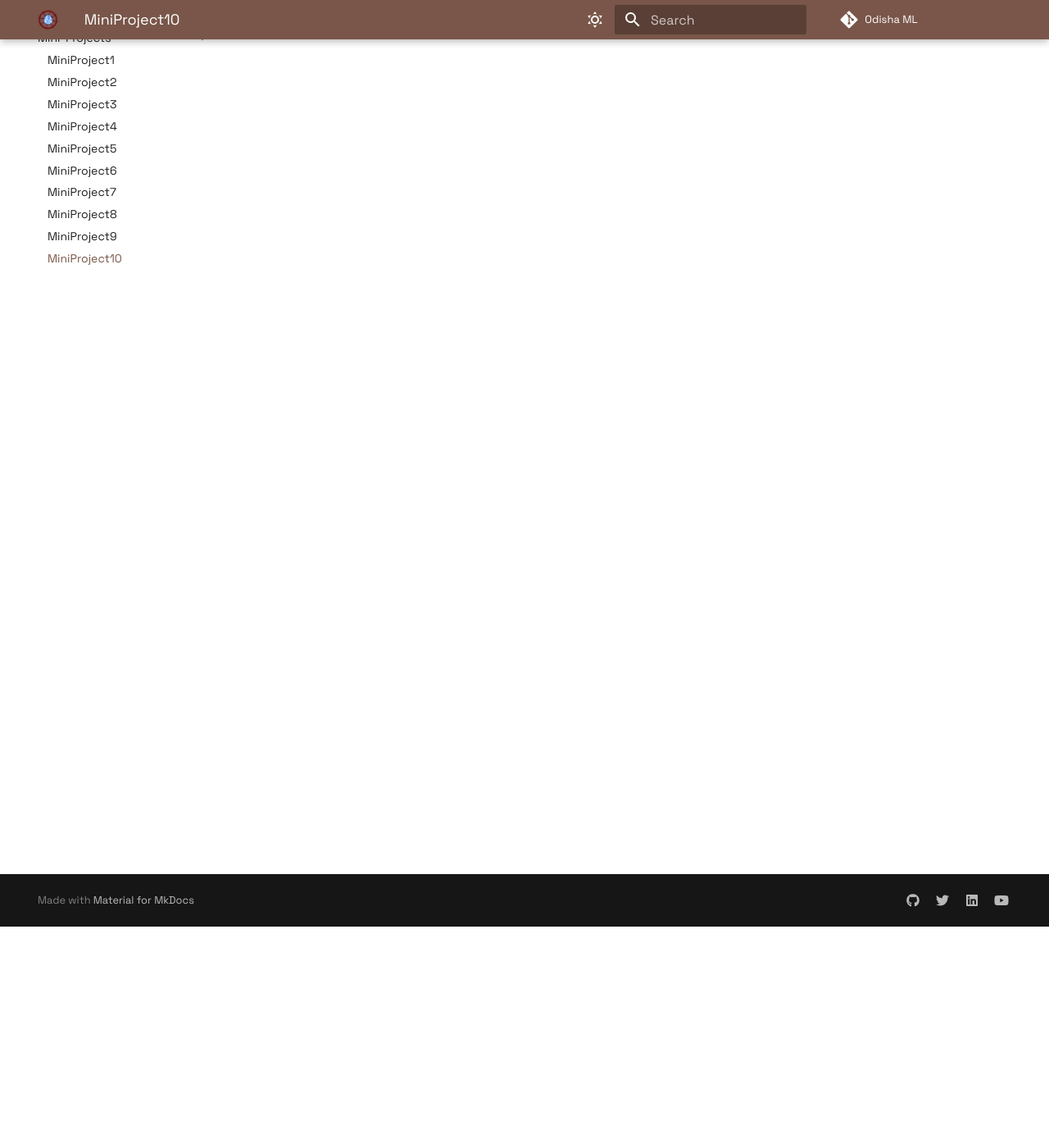
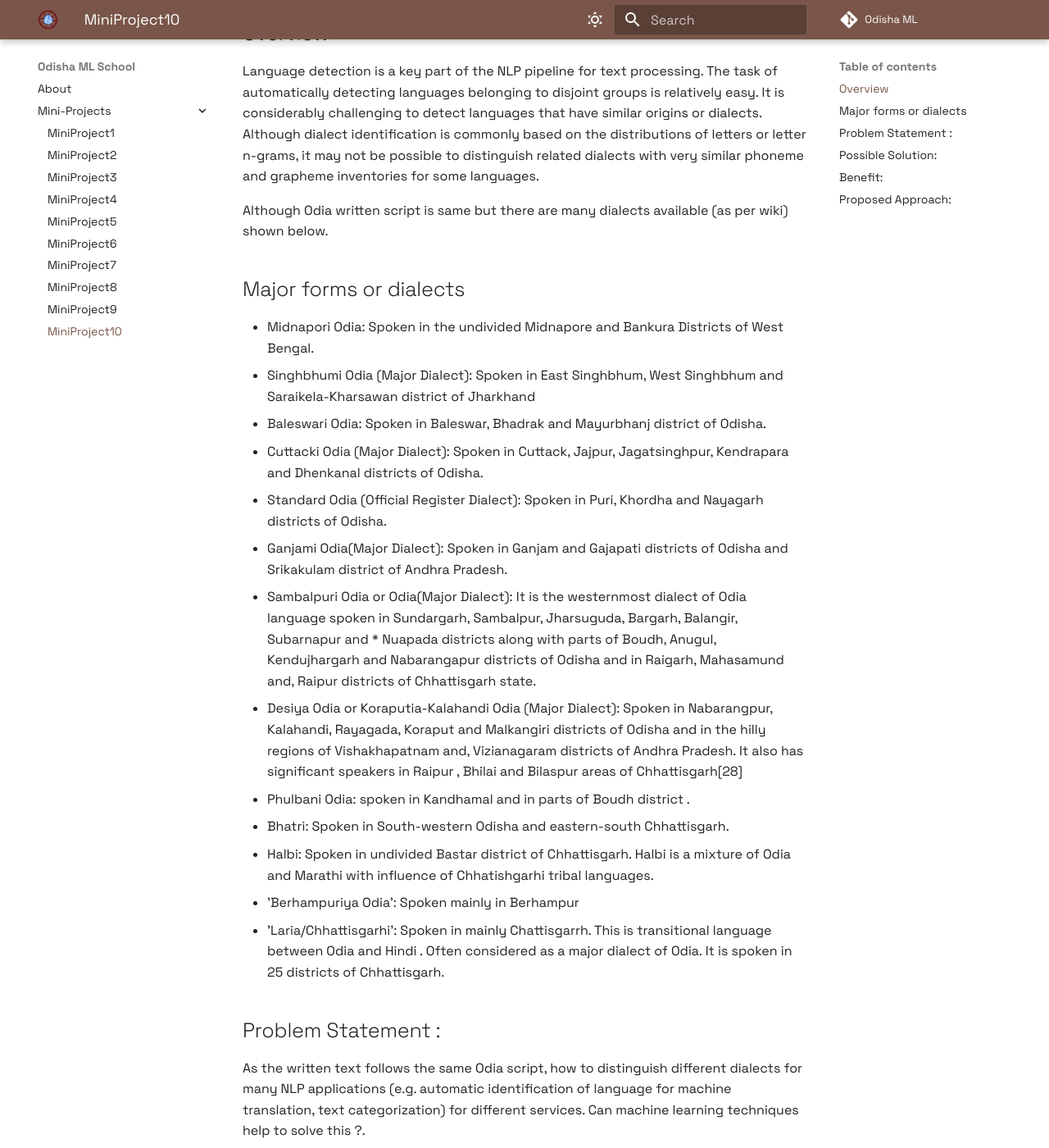
Before and after one commit to OdiaNLP/odianlp.github.io, an MkDocs documentation site: the page built from docs/mini-projects/mp10/readme.md, in a window 1280 px wide and 1400 px high, scrolled down 270 px. Shown: the whole window at 82% size. Built offline with MkDocs 1.6.1 and Material for MkDocs 9.7.7, drawn with Linux system fonts in a browser that asks for light colours; comment, search, counter and statistics services are not loaded; some of the changed text lies outside the part shown.

Commit message:
Update readme.md

```diff
--- a/docs/mini-projects/mp10/readme.md
+++ b/docs/mini-projects/mp10/readme.md
@@ -1,3 +1,71 @@
-# Mini-project details
+# Odia Dialect Corpus
 
-_Mentors need to fill the mini-project details here_
+Mentor: Dr. Shantipriya Parida
+
+## Overview
+Language detection is a key part of the NLP pipeline for text processing. The task of automatically detecting languages belonging to disjoint groups is relatively easy. It is considerably challenging to detect languages that have similar origins or dialects. Although dialect identification is commonly based on the distributions of letters or letter n-grams, it may not be possible to distinguish related dialects with very similar phoneme and grapheme inventories for some languages.
+
+Although Odia written script is same but there are many dialects available (as per wiki) shown below.
+
+## Major forms or dialects
+* Midnapori Odia: Spoken in the undivided Midnapore and Bankura Districts of West Bengal.
+* Singhbhumi Odia (Major Dialect): Spoken in East Singhbhum, West Singhbhum and Saraikela-Kharsawan district of Jharkhand
+* Baleswari Odia: Spoken in Baleswar, Bhadrak and Mayurbhanj district of Odisha.
+* Cuttacki Odia (Major Dialect): Spoken in Cuttack, Jajpur, Jagatsinghpur, Kendrapara and Dhenkanal districts of Odisha.
+* Standard Odia (Official Register Dialect): Spoken in Puri, Khordha and Nayagarh districts of Odisha.
+* Ganjami Odia(Major Dialect): Spoken in Ganjam and Gajapati districts of Odisha and Srikakulam district of Andhra Pradesh.
+* Sambalpuri Odia or Odia(Major Dialect): It is the westernmost dialect of Odia language spoken in Sundargarh, Sambalpur, Jharsuguda, Bargarh, Balangir, Subarnapur and * Nuapada districts along with parts of Boudh, Anugul, Kendujhargarh and Nabarangapur districts of Odisha and in Raigarh, Mahasamund and, Raipur districts of Chhattisgarh state.
+* Desiya Odia or Koraputia-Kalahandi Odia (Major Dialect): Spoken in Nabarangpur, Kalahandi, Rayagada, Koraput and Malkangiri districts of Odisha and in the hilly regions of Vishakhapatnam and, Vizianagaram districts of Andhra Pradesh. It also has significant speakers in Raipur , Bhilai and Bilaspur areas of Chhattisgarh[28]
+* Phulbani Odia: spoken in Kandhamal and in parts of Boudh district .
+* Bhatri: Spoken in South-western Odisha and eastern-south Chhattisgarh.
+* Halbi: Spoken in undivided Bastar district of Chhattisgarh. Halbi is a mixture of Odia and Marathi with influence of Chhatishgarhi tribal languages.
+* 'Berhampuriya Odia': Spoken mainly in Berhampur
+* 'Laria/Chhattisgarhi': Spoken in mainly Chattisgarrh. This is transitional language between Odia and Hindi . Often considered as a major dialect of Odia. It is spoken in 25 districts of Chhattisgarh.
+
+## Problem Statement :
+
+As the written text follows the same Odia script, how to distinguish different dialects for many NLP applications (e.g. automatic identification of language for machine translation, text categorization) for different services.  Can machine learning techniques help to solve this ?.
+
+## Possible Solution:
+
+As machine learning models can easily identify the language based on the input text, it can be possible to train a model using supervised machine learning approach with labeled data to identify language with dialect variation. But to train such models need labeled dataset which contain text and the corresponding dialect with label.
+
+## Benefit:
+The Odia dialect dataset will be helpful for many NLP researchers for research, and building NLP applications for specific dialects (Sambalpuri, Ganjami, Cuttacki, Desiya, Baleswari) which can be used by the people more familiar with their own dialect.
+
+## Proposed Approach:
+
+1. Study the Odia dialects and find the major dialects such as:
+   Sambalpuri Odia,
+   Ganjami Odia,
+   Cuttacki Odia,
+   Desiya Odia,
+   Baleswari Odia
+
+2. Collect monolingual data from various sources such as website, Books, Magazines, News paper using different computing techniques such as data scraping, OCR. The number of sentences required from each dialect is 1,000 approx.
+
+3. Preprocess the data to remove unnecessary noise, filter the data, verify by human native speaker experts.
+   Noise patterns
+   Duplications
+   Stop word
+   Spelling errors
+   Mixed form usage
+
+4. Filter categories
+
+5. Labeled the text with dialect id.
+
+   Text  |  Language_Id
+   ------|-------------
+   XXXXX |  odia-sam
+   XXXXX |  odia-gjm
+   XXXXX | odia-ctc
+   XXXXX | odia-dsy
+   XXXXX | odia-bls
+
+6. Split the dataset into a train/dev/test set with proper documentation.
+
+7. Train the model and prepare the baseline.
+   Refer the [code](https://github.com/shantipriyap/Odia-Santali-Dialect-Detection-Dataset) and do the necessary changes to train the model.
+
+8. Release the dataset (Future work)
```
